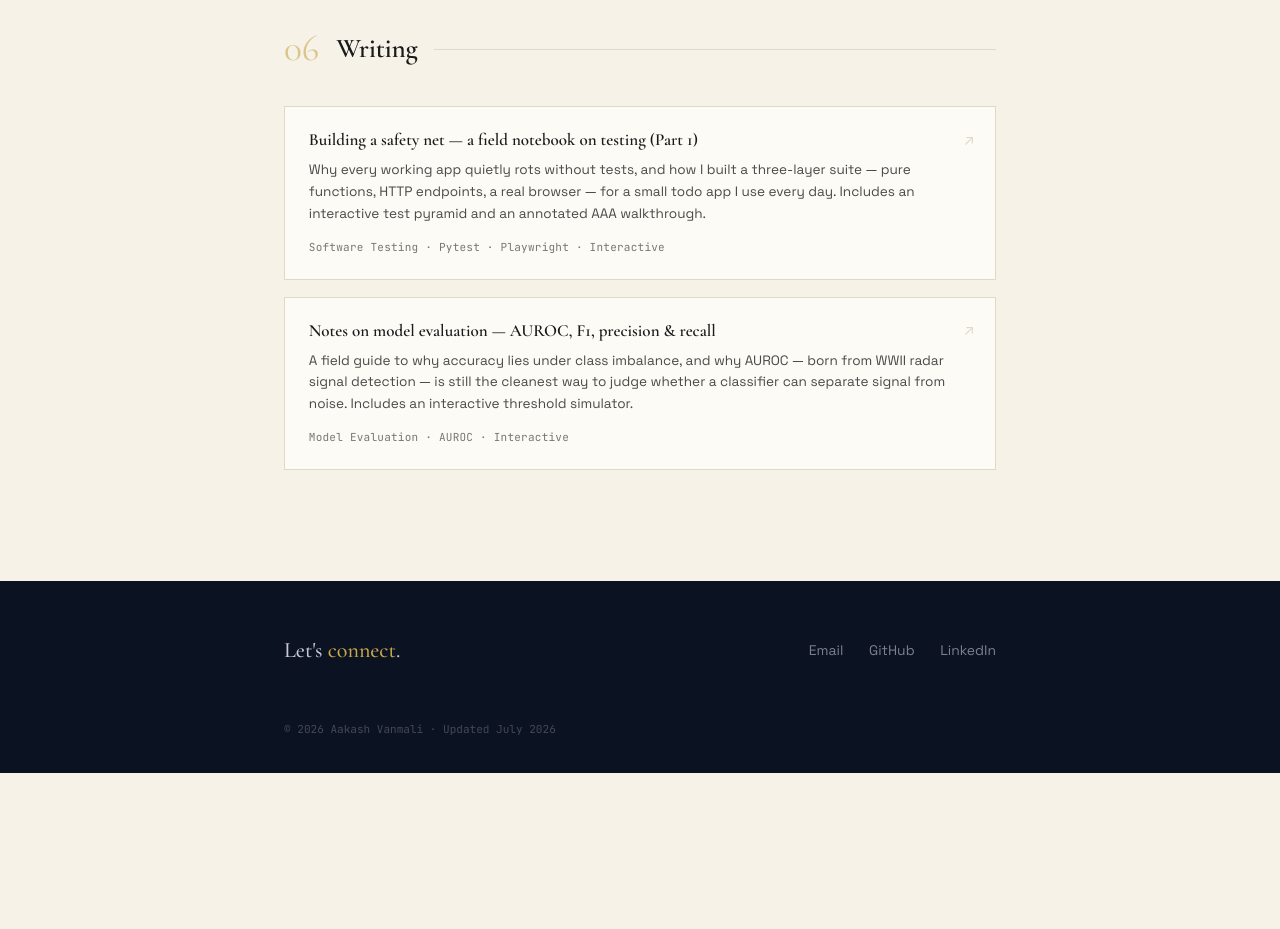
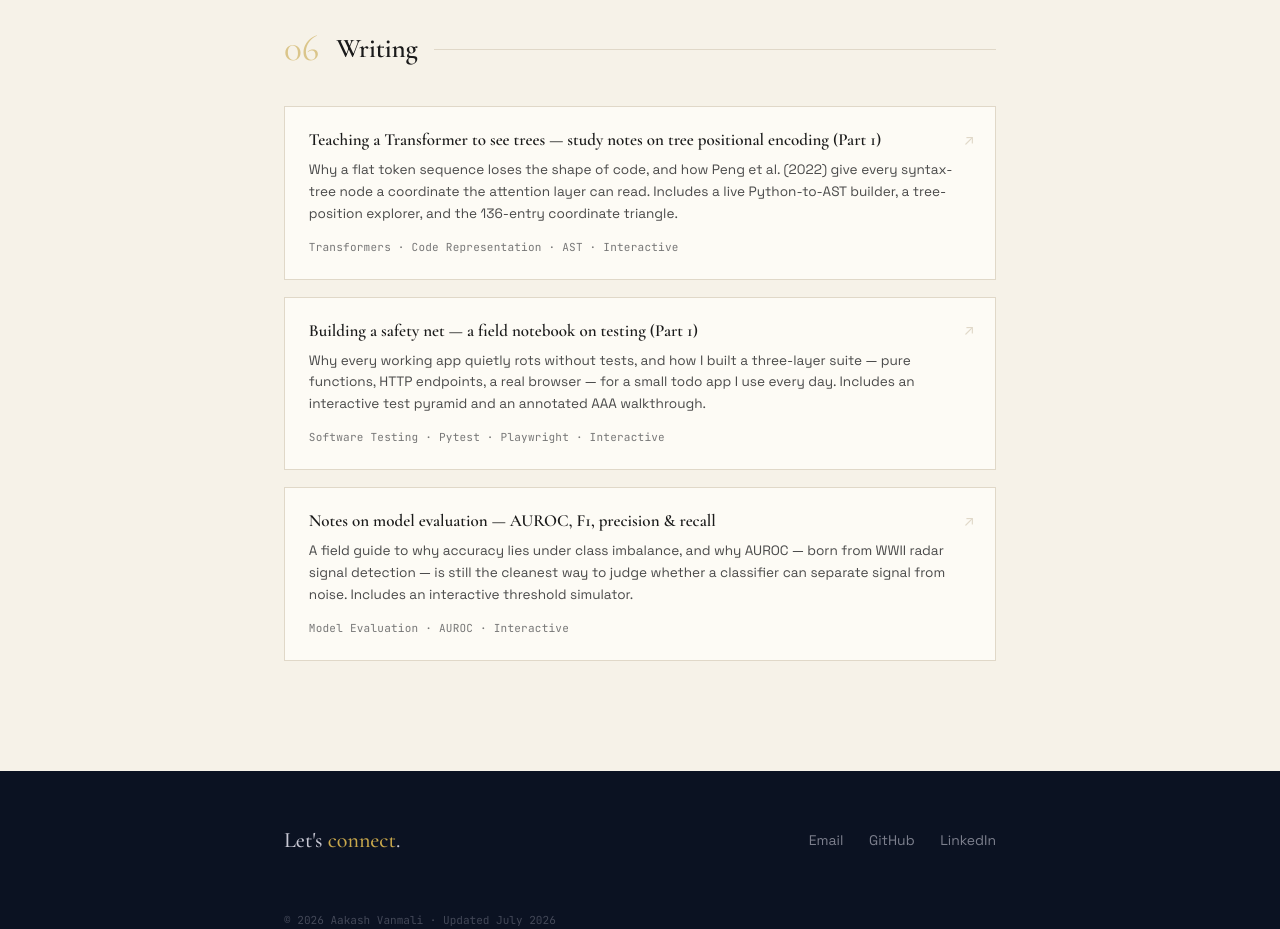
Before and after one commit to aakashvanmali45/aakashvanmali, a plain HTML site: page index.html in a window 1280 px wide. Shown: the part 3280-4209 px from the top of the page. Before the commit the page ends 4053 px from the top, so only its background shows below. Drawn offline with nearby package versions, Linux system fonts and the light colour scheme.

Commit message:
Add project card for tree positional encoding study
Added project card for 'Teaching a Transformer to see trees' with description and tags.

```diff
--- a/index.html
+++ b/index.html
@@ -663,6 +663,13 @@
 
         <div class="proj-card">
           <span class="proj-arrow">↗</span>
+          <div class="proj-name"><a href="blog/tree-positional-encoding.html">Teaching a Transformer to see trees — study notes on tree positional encoding (Part 1)</a></div>
+          <p class="proj-desc">Why a flat token sequence loses the shape of code, and how Peng et al. (2022) give every syntax-tree node a coordinate the attention layer can read. Includes a live Python-to-AST builder, a tree-position explorer, and the 136-entry coordinate triangle.</p>
+          <div class="proj-stack">Transformers · Code Representation · AST · Interactive</div>
+        </div>
+
+        <div class="proj-card">
+          <span class="proj-arrow">↗</span>
           <div class="proj-name"><a href="blog/testing-a-safety-net.html">Building a safety net — a field notebook on testing (Part 1)</a></div>
           <p class="proj-desc">Why every working app quietly rots without tests, and how I built a three-layer suite — pure functions, HTTP endpoints, a real browser — for a small todo app I use every day. Includes an interactive test pyramid and an annotated AAA walkthrough.</p>
           <div class="proj-stack">Software Testing · Pytest · Playwright · Interactive</div>
```
